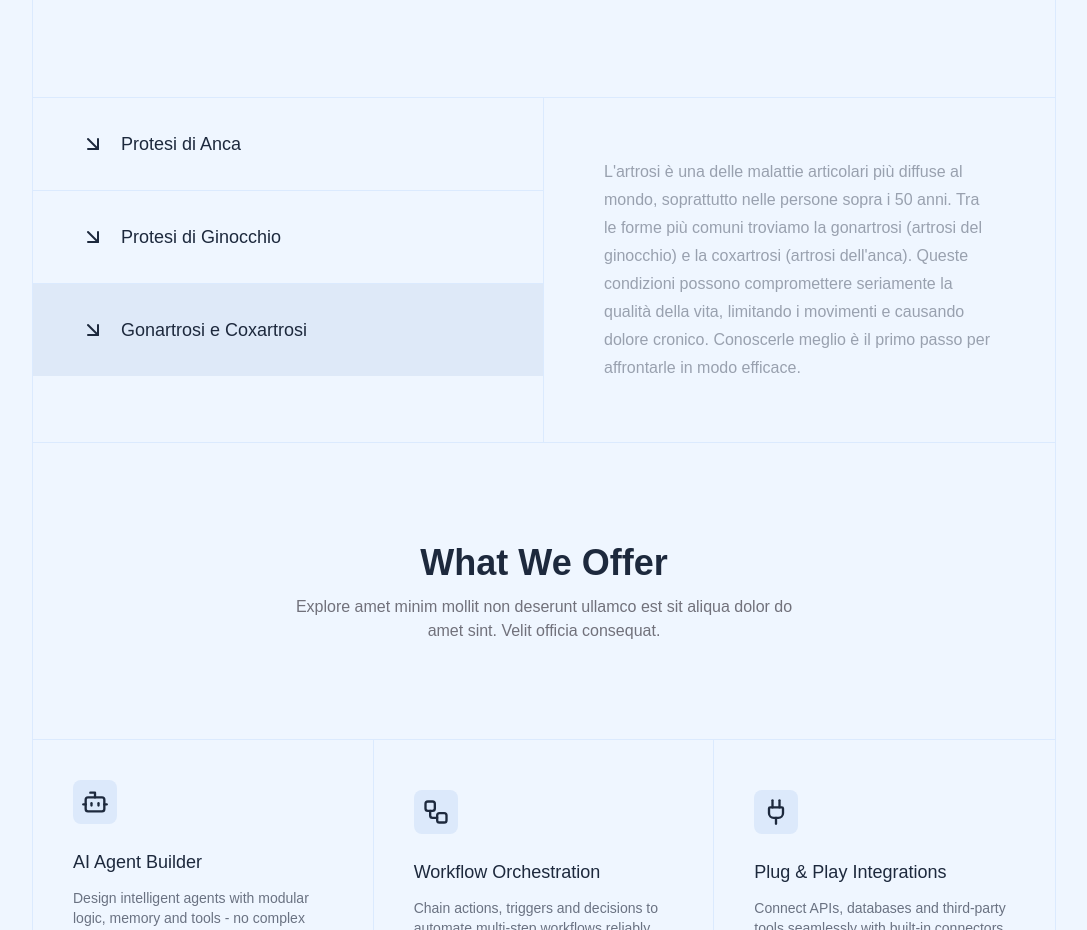
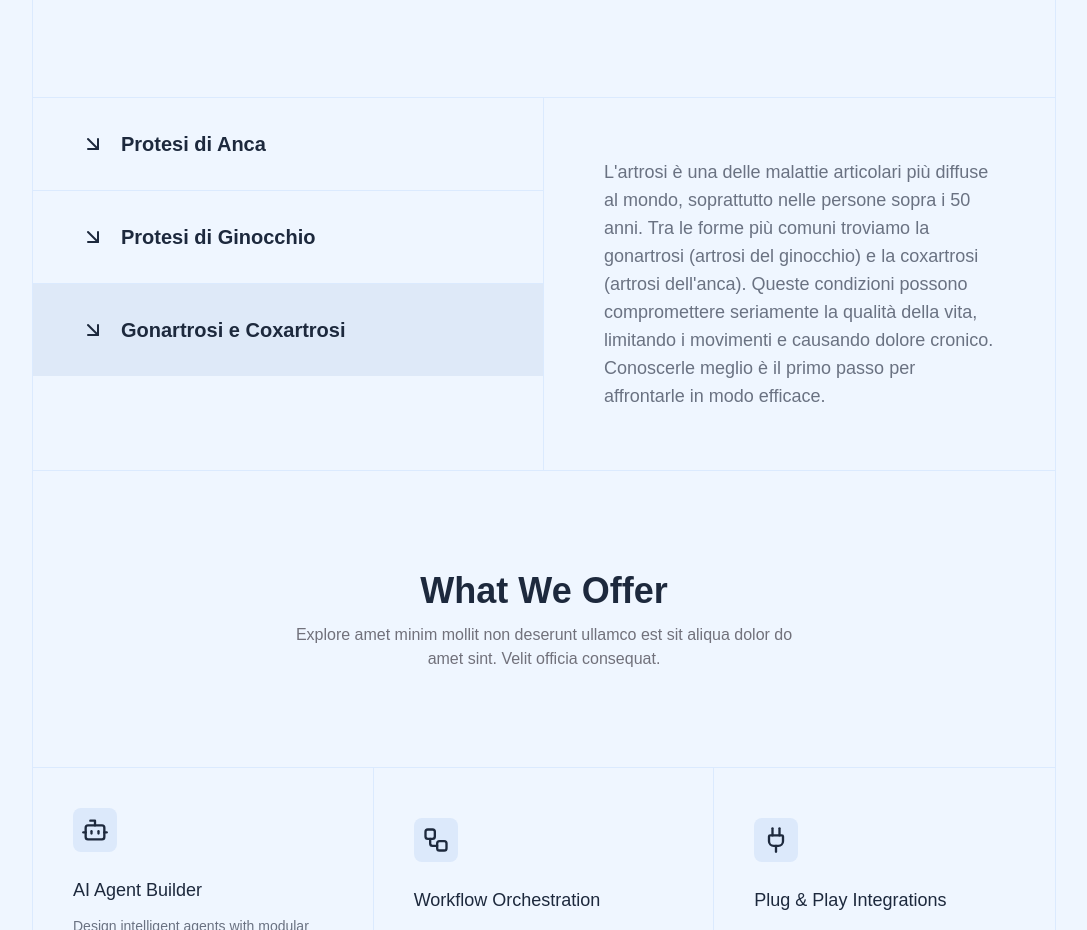
Before and after one commit to skxt/lorenzomonti, a Next.js app: page / in a window 1280 px wide. Shown: the part 1880-2810 px from the top of the page, without its empty margins (96-1183 px from the left). Built offline with nearby package versions, Linux system fonts and the light colour scheme; a web font is replaced by a local one.

Commit message:
feat(Sections): :lipstick: change style in service section

```diff
--- a/sections/service-section.tsx
+++ b/sections/service-section.tsx
@@ -57,19 +57,16 @@ export const ServiceSection = () => {
             <div
               key={item.id}
               onMouseEnter={() => setCurrentIndex(index)}
-              className={`flex items-center gap-4 py-8 px-12 border-b border-blue-100 last:border-b-0
-                                ${index === currentIndex ? "bg-primary/10" : "hover:bg-primary/10"}`}
+              className={`flex items-center gap-4 py-8 px-12 border-b border-blue-100 last:border-b-0 ${index === currentIndex ? "bg-primary/10" : "hover:bg-primary/10"}`}
             >
               <ArrowDownRight height={24} width={24} />
-              <div>
-                <p className="text-lg font-medium">{item.title}</p>
-              </div>
+              <p className="text-xl font-bold">{item.title}</p>
             </div>
           ))}
         </div>
 
         <div className="p-6 md:p-15 max-md:border-t border-blue-100 flex flex-col items-start">
-          <p className="text-base/7 text-gray-400">{service.description}</p>
+          <p className="text-lg text-gray-500">{service.description}</p>
         </div>
       </div>
     </Section>
```
